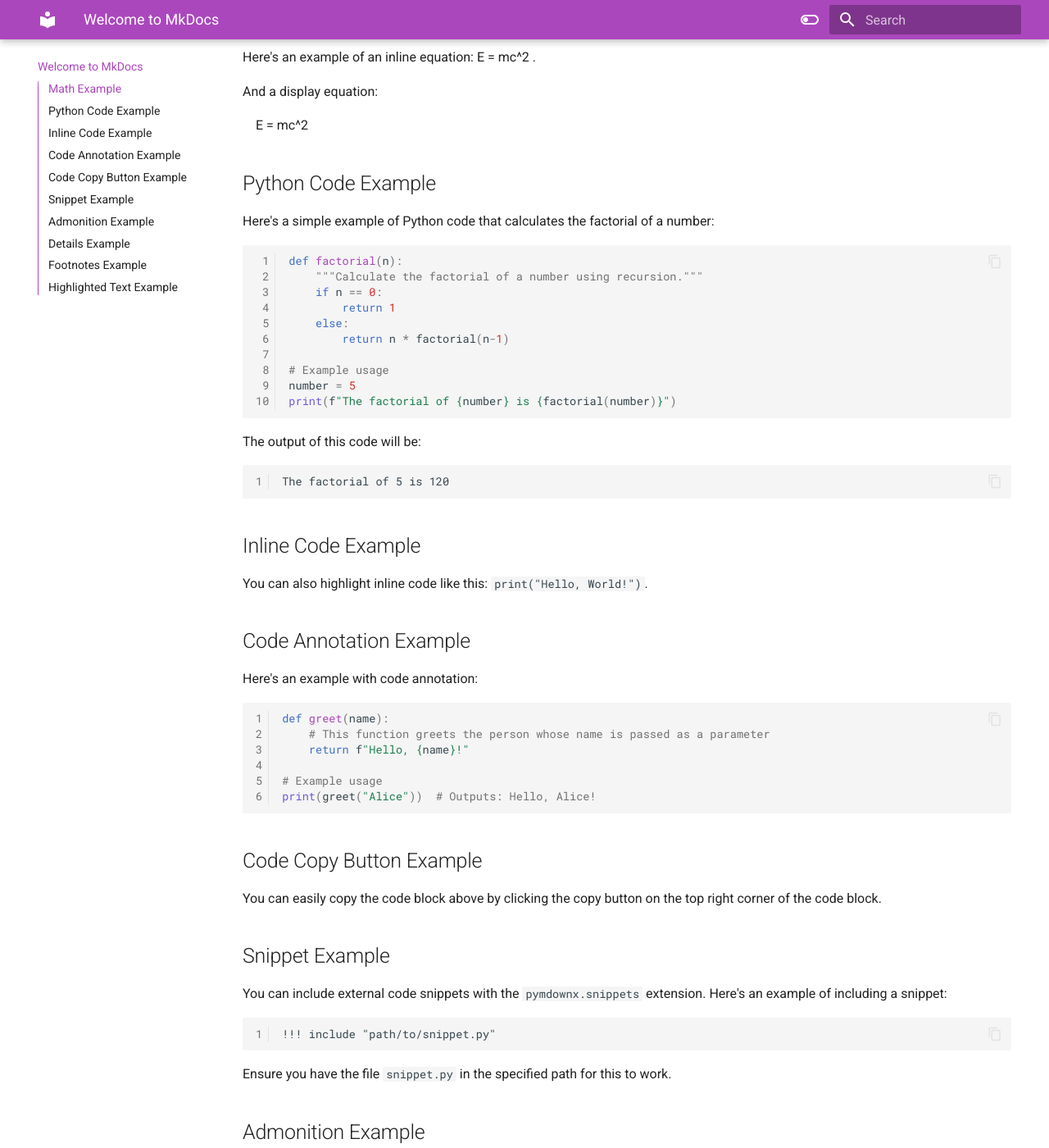
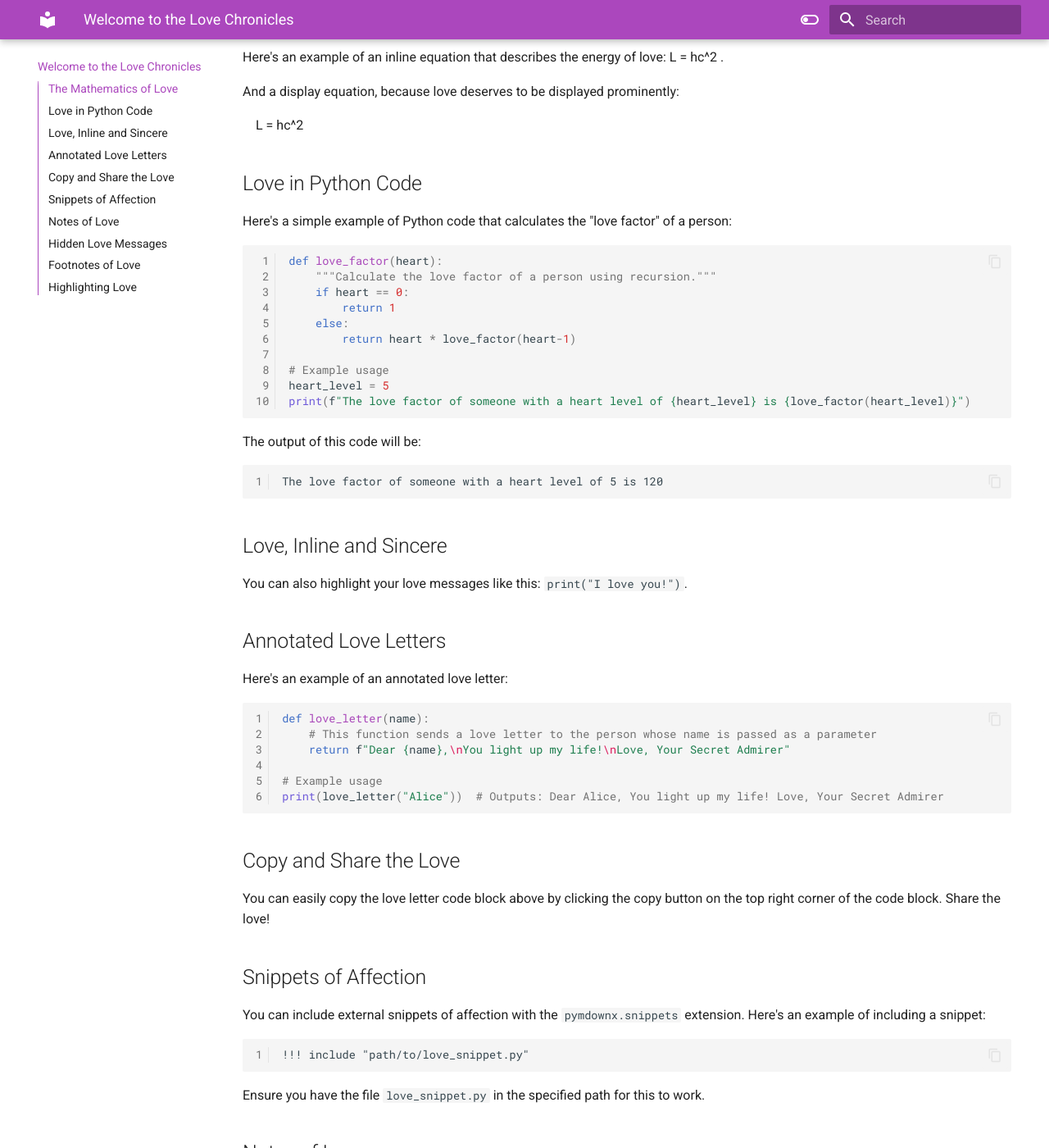
Before and after one commit to crazystorm720/mkdocs, an MkDocs documentation site: the page built from docs/index.md, in a window 1280 px wide and 1400 px high, scrolled down 287 px. Shown: the whole window at 82% size. Built offline with MkDocs 1.6.1 and Material for MkDocs 9.7.7, drawn with Linux system fonts in a browser that asks for light colours; nearby versions of some CDN libraries; some of the changed text lies outside the part shown.

Commit message:
site updates

````diff
--- a/docs/index.md
+++ b/docs/index.md
@@ -1,91 +1,91 @@
-# Welcome to MkDocs
+# Welcome to the Love Chronicles
 
 For full documentation visit [mkdocs.org](https://www.mkdocs.org).
 
-## Math Example
+## The Mathematics of Love
 
-Here's an example of an inline equation: \( E = mc^2 \).
+Here's an example of an inline equation that describes the energy of love: \( L = hc^2 \).
 
-And a display equation:
+And a display equation, because love deserves to be displayed prominently:
 
-\[ E = mc^2 \]
+\[ L = hc^2 \]
 
-## Python Code Example
+## Love in Python Code
 
-Here's a simple example of Python code that calculates the factorial of a number:
+Here's a simple example of Python code that calculates the "love factor" of a person:
 
 ```python
-def factorial(n):
-    """Calculate the factorial of a number using recursion."""
-    if n == 0:
+def love_factor(heart):
+    """Calculate the love factor of a person using recursion."""
+    if heart == 0:
         return 1
     else:
-        return n * factorial(n-1)
+        return heart * love_factor(heart-1)
 
 # Example usage
-number = 5
-print(f"The factorial of {number} is {factorial(number)}")
+heart_level = 5
+print(f"The love factor of someone with a heart level of {heart_level} is {love_factor(heart_level)}")
 ```
 
 The output of this code will be:
 
 ```
-The factorial of 5 is 120
+The love factor of someone with a heart level of 5 is 120
 ```
 
-## Inline Code Example
+## Love, Inline and Sincere
 
-You can also highlight inline code like this: `print("Hello, World!")`.
+You can also highlight your love messages like this: `print("I love you!")`.
 
-## Code Annotation Example
+## Annotated Love Letters
 
-Here's an example with code annotation:
+Here's an example of an annotated love letter:
 
 ```python
-def greet(name):
-    # This function greets the person whose name is passed as a parameter
-    return f"Hello, {name}!"
+def love_letter(name):
+    # This function sends a love letter to the person whose name is passed as a parameter
+    return f"Dear {name},\nYou light up my life!\nLove, Your Secret Admirer"
 
 # Example usage
-print(greet("Alice"))  # Outputs: Hello, Alice!
+print(love_letter("Alice"))  # Outputs: Dear Alice, You light up my life! Love, Your Secret Admirer
 ```
 
-## Code Copy Button Example
+## Copy and Share the Love
 
-You can easily copy the code block above by clicking the copy button on the top right corner of the code block.
+You can easily copy the love letter code block above by clicking the copy button on the top right corner of the code block. Share the love!
 
-## Snippet Example
+## Snippets of Affection
 
-You can include external code snippets with the `pymdownx.snippets` extension. Here's an example of including a snippet:
+You can include external snippets of affection with the `pymdownx.snippets` extension. Here's an example of including a snippet:
 
 ```
-!!! include "path/to/snippet.py"
+!!! include "path/to/love_snippet.py"
 ```
 
-Ensure you have the file `snippet.py` in the specified path for this to work.
+Ensure you have the file `love_snippet.py` in the specified path for this to work.
 
-## Admonition Example
+## Notes of Love
 
 !!! note
-    This is an admonition note example. You can use it to highlight important information.
+    This is a note of love. You can use it to highlight important expressions of affection.
 
-## Details Example
+## Hidden Love Messages
 
-You can hide content in expandable details sections:
+You can hide love messages in expandable details sections:
 
 <details>
-<summary>Click to expand</summary>
+<summary>Click to reveal a secret message</summary>
 
-Here is some hidden content that can be expanded and collapsed.
+Here is some hidden love content that can be expanded and collapsed. You are loved!
 
 </details>
 
-## Footnotes Example
+## Footnotes of Love
 
 Here's a statement with a footnote[^1].
 
-[^1]: This is the footnote content.
+[^1]: This is a loving footnote content.
 
-## Highlighted Text Example
+## Highlighting Love
 
-You can highlight text using the `pymdownx.mark` extension. Here is some ==highlighted text==.
+You can highlight your love notes using the `pymdownx.mark` extension. Here is some ==highlighted love==.
````
Also changed, not shown: site/404.html, site/index.html, site/search/search_index.json.
